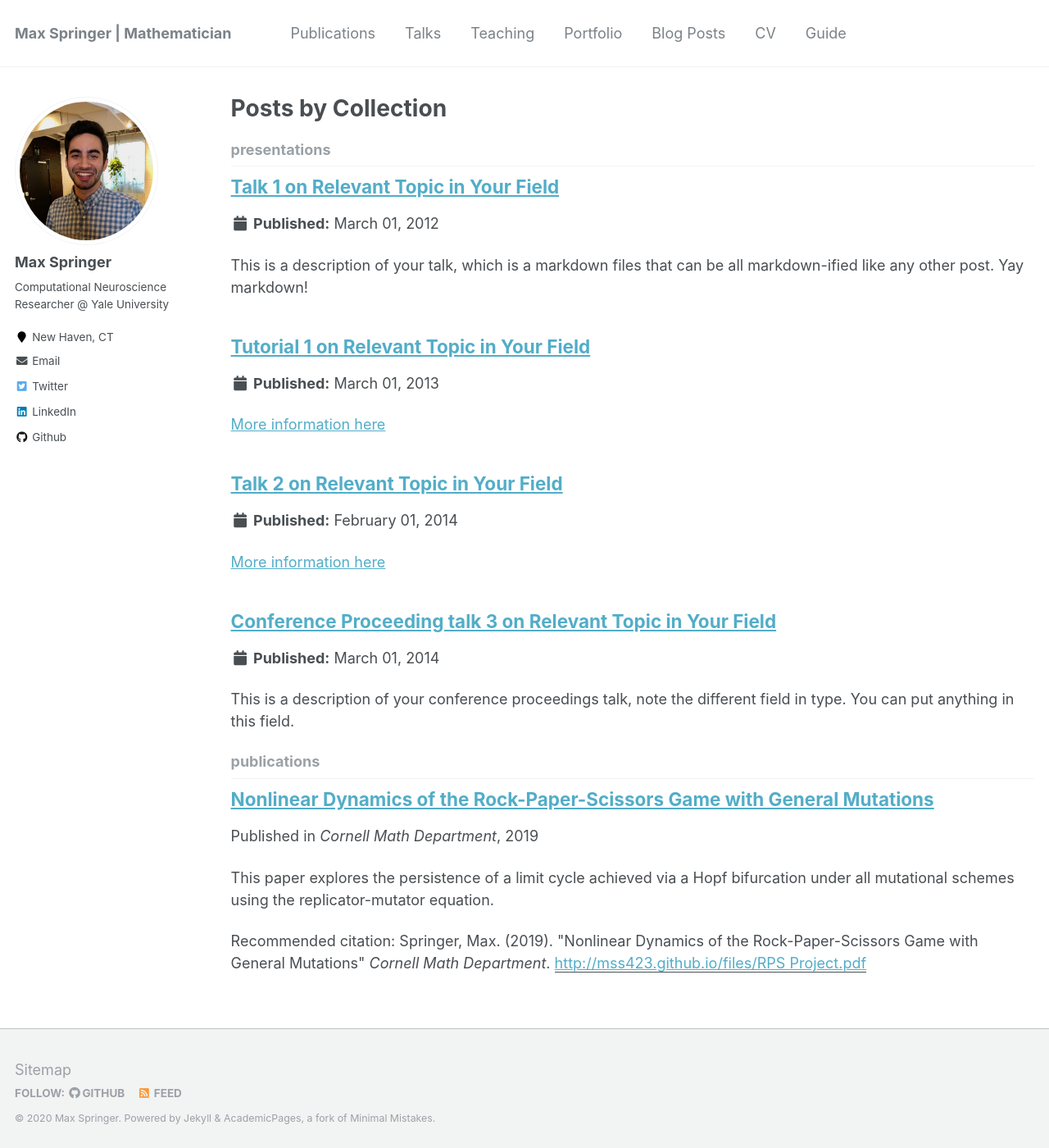
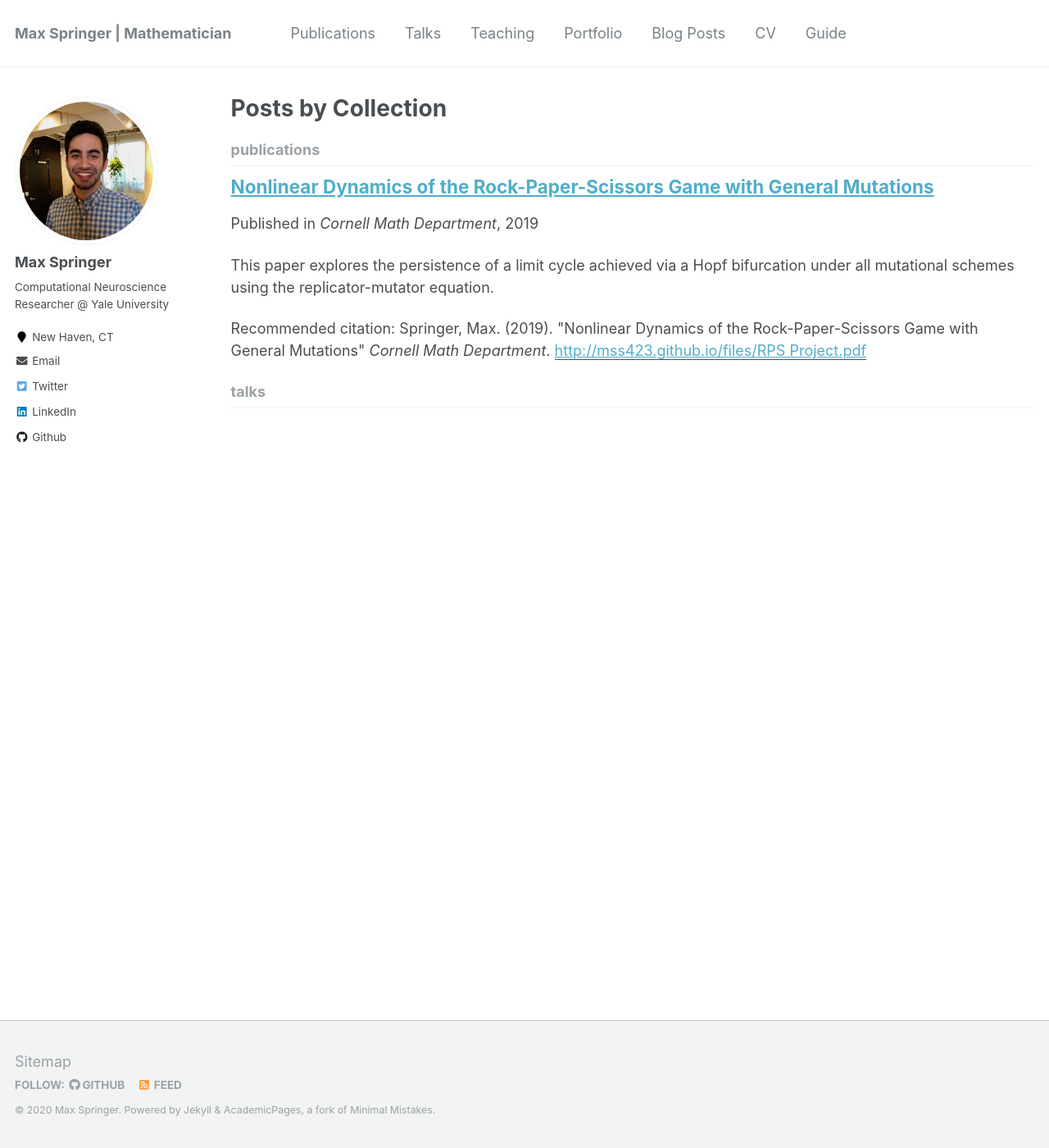
Before and after one commit to mss423/mss423.github.io, a Jekyll site: the page built from _pages/collection-archive.html, in a window 1280 px wide and 1400 px high. Shown: the whole window at 82% size. Built offline with Jekyll 4.4.1, drawn with Linux system fonts in a browser that asks for light colours.

Commit message:
Update _config.yml

```diff
--- a/_config.yml
+++ b/_config.yml
@@ -184,7 +184,7 @@
   portfolio:
     output: false
     permalink: /:collection/:path/
-  presentations:
+  talks:
     output: true
     permalink: /:collection/:path/
 
@@ -236,10 +236,10 @@
       author_profile: true
       share: true
       comment: true
-  # _presentations
+  # _talks
   - scope:
       path: ""
-      type: presentations
+      type: talks
     values:
       layout: talk
       author_profile: true
```
